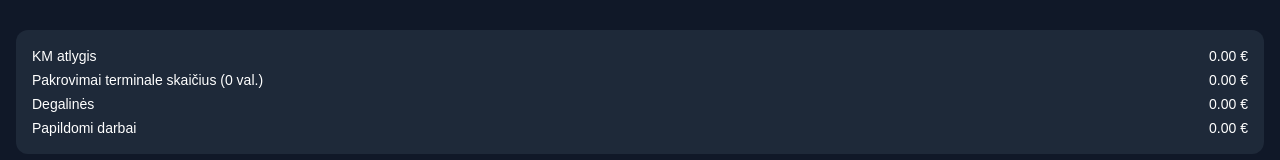
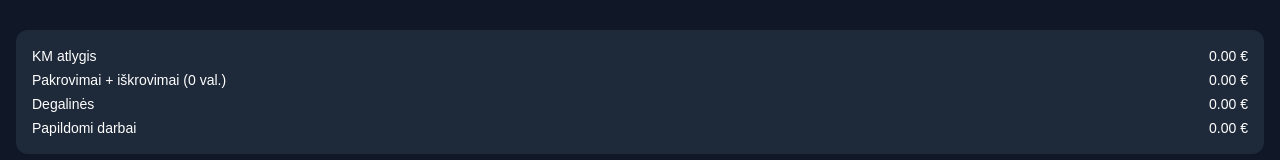
Before and after one commit to RamunasPoc/vaizga, a Next.js app: page / in a window 1280 px wide. Shown: the part 630-790 px from the top of the page. Built offline with nearby package versions, Linux system fonts and the light colour scheme.

Commit message:
pakrovimai

```diff
--- a/app/page.tsx
+++ b/app/page.tsx
@@ -45,7 +45,7 @@ export default function DriverSalaryCalculator() {
       {/* DETALĖS */}
       <div className="mt-6 bg-gray-800 rounded-xl p-4 text-sm space-y-1">
         <Row text="KM atlygis" value={kmPay} />
-        <Row text={`Pakrovimai terminale skaičius (${loadHours} val.)`} value={loadPay} />
+        <Row text={`Pakrovimai + iškrovimai (${loadHours} val.)`} value={loadPay} />
         <Row text="Degalinės" value={stationPay} />
         <Row text="Papildomi darbai" value={extraPay} />
       </div>
```
